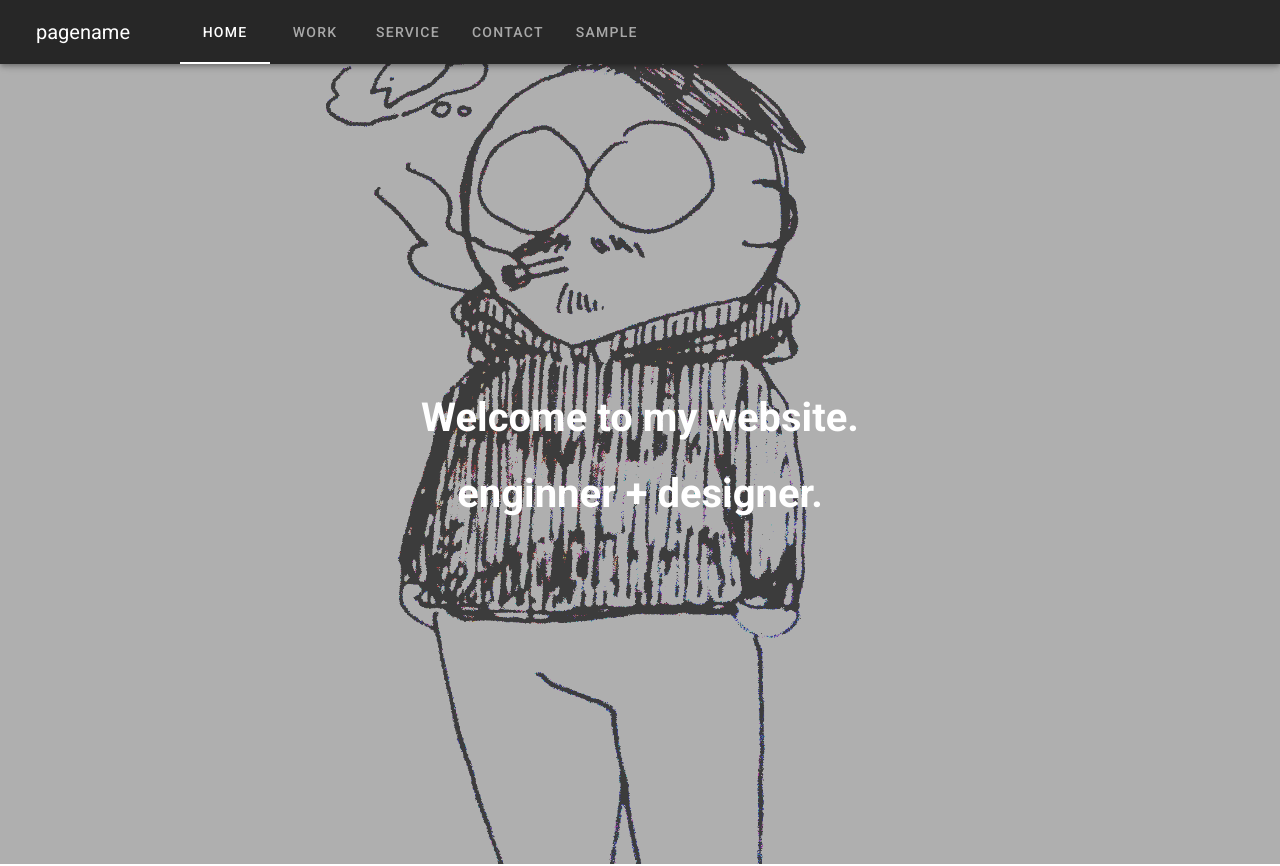
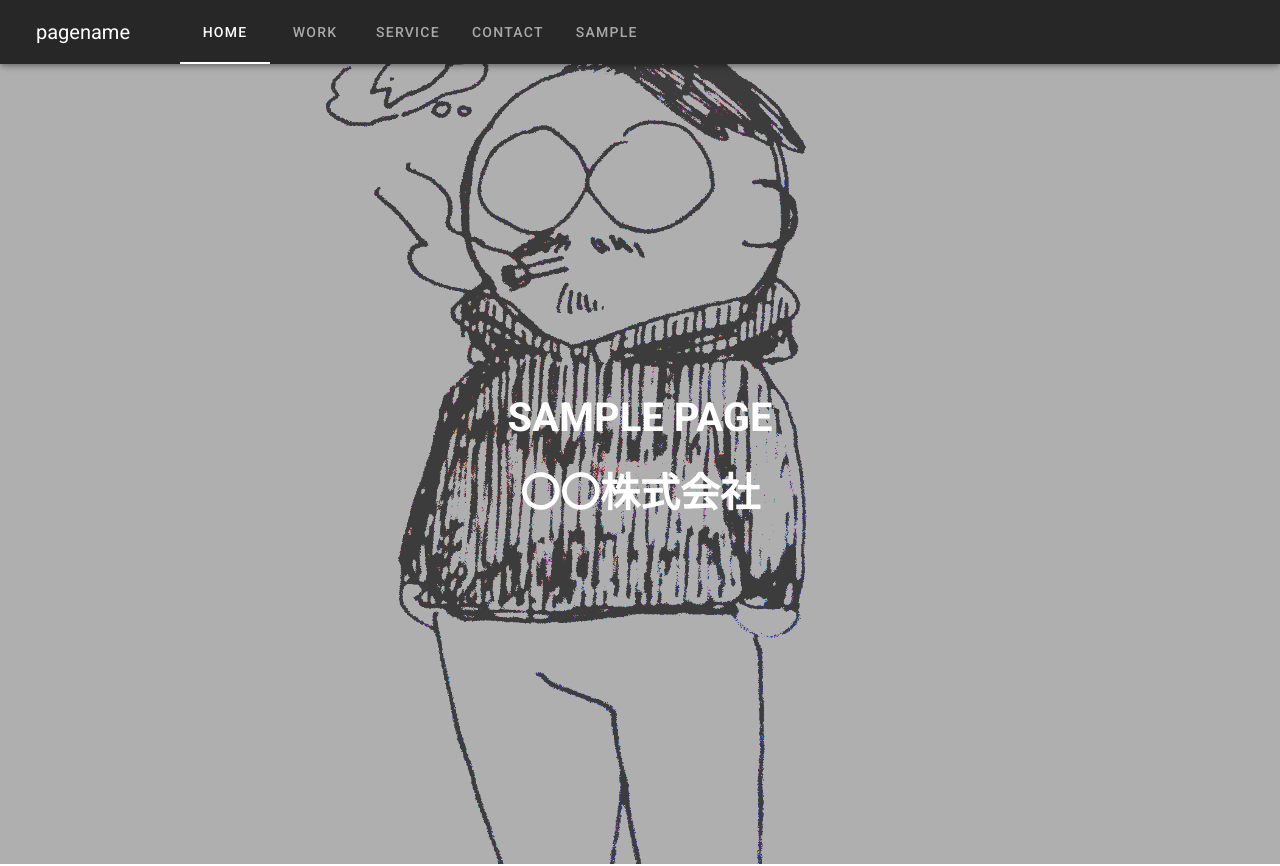
Before and after one commit to Ssaki-git/copage, a Vue app: page / in a window 1280 px wide. Shown: the top 866 px of the page. Built offline with nearby package versions, Linux system fonts and the light colour scheme.

Commit message:
herotext変更

```diff
--- a/src/components/HomeHero.vue
+++ b/src/components/HomeHero.vue
@@ -3,8 +3,8 @@
     <v-container fluid fill-height class="home-hero__content">
       <v-row>
         <v-col class="home-hero__content-text">
-          <p>Welcome to my website.</p>
-          <p>enginner + designer.</p>
+          <p>SAMPLE PAGE</p>
+          <p>〇〇株式会社</p>
         </v-col>
       </v-row>
     </v-container>
```
